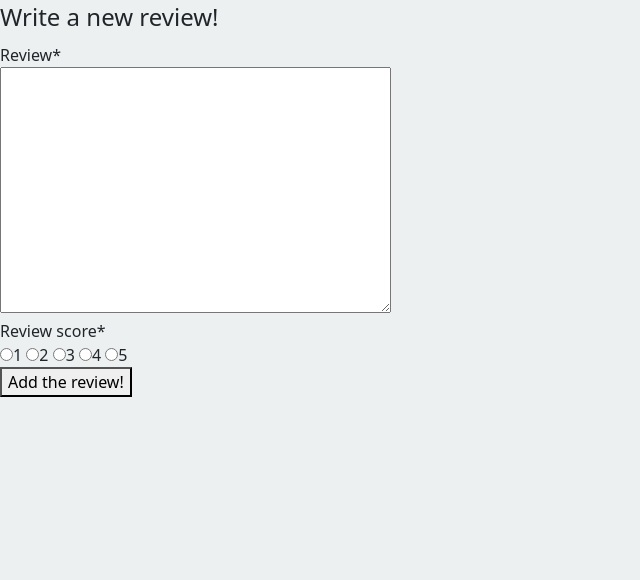
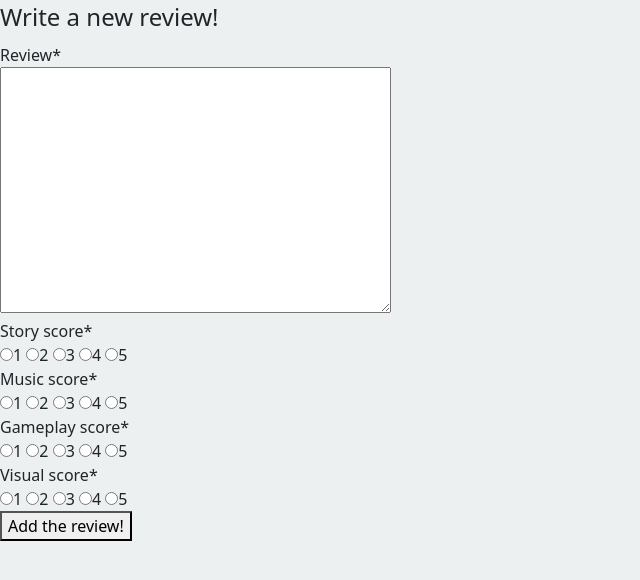
Before and after one commit to vconstellation/video-games-library, a Django app: page /games/detail/1/create_review/ in a window 1280 px wide. Shown: the part 57-637 px from the top of the page, without its empty margins (0-640 px from the left). Run offline with Django 3.2, Linux system fonts and the light colour scheme; some libraries are stand-ins or nearby versions.

Commit message:
Rework Profile - Review relation

```diff
--- a/gamelist/forms.py
+++ b/gamelist/forms.py
@@ -1,6 +1,6 @@
 from django import forms
-from .models import GamesCollection
-from users.models import ProfileGamesCollection, GamesReviews
+from .models import GamesCollection, GamesReviews
+from users.models import ProfileGamesCollection
 
 class GamesCollectionForm(forms.ModelForm):
     class Meta:
@@ -23,7 +23,15 @@ class GamesReviewForm(forms.ModelForm):
 
     class Meta:
         model = GamesReviews
-        fields = ['review', 'review_score']
+        fields = ['review', 'story_score', 'music_score', 'gameplay_score', 'visual_score']
 
-    review_score = forms.ChoiceField(choices = score_range,
+    visual_score = forms.ChoiceField(choices = score_range,
                                                     widget=forms.RadioSelect)
+    music_score = forms.ChoiceField(choices = score_range,
+                                                    widget=forms.RadioSelect)
+    # review_score = forms.ChoiceField(choices = score_range,
+    #                                                 widget=forms.RadioSelect)
+    story_score = forms.ChoiceField(choices = score_range,
+                                                    widget=forms.RadioSelect)
+    gameplay_score = forms.ChoiceField(choices = score_range,
+                                                    widget=forms.RadioSelect)
--- a/gamelist/models.py
+++ b/gamelist/models.py
@@ -1,5 +1,6 @@
 from django.db import models
 from django.contrib.auth.models import User
+from django.db.models.functions import Coalesce
 from PIL import Image
 
 # Create your models here.
@@ -40,6 +41,35 @@ class GamesCollection(models.Model):
 
     description = models.TextField(max_length=450, null=True)
 
+    ### Returning average of ratings code block ###
+
+    def rating_avg(self):
+        return GamesReviews.objects.filter(game_reviewed=self).aggregate(
+                avg=Coalesce(models.Avg('review_score'), 0),
+            )['avg']
+
+    def music_rating_avg(self):
+        return GamesReviews.objects.filter(game_reviewed=self).aggregate(
+                avg=Coalesce(models.Avg('music_score'), 0),
+            )['avg']
+
+    def story_rating_avg(self):
+        return GamesReviews.objects.filter(game_reviewed=self).aggregate(
+                avg=Coalesce(models.Avg('story_score'), 0),
+            )['avg']
+
+    def visual_rating_avg(self):
+        return GamesReviews.objects.filter(game_reviewed=self).aggregate(
+                avg=Coalesce(models.Avg('visual_score'), 0),
+            )['avg']
+
+    def gameplay_rating_avg(self):
+        return GamesReviews.objects.filter(game_reviewed=self).aggregate(
+                avg=Coalesce(models.Avg('gameplay_score'), 0),
+            )['avg']
+
+    ### End of block ###
+
     def __str__(self):
         return (self.name)
 
@@ -59,9 +89,21 @@ class GamesReviews(models.Model):
     #ForeignKey, MtO, Many Reviews to each Game
     game_reviewed = models.ForeignKey(GamesCollection, on_delete=models.CASCADE)
 
+    #experimental 16.02.2021 foreignkey to author
+    author = models.ForeignKey(User, on_delete=models.CASCADE)
+
     review = models.TextField(max_length=600)
 
     #scale 1 to 5?
     review_score = models.IntegerField()
 
+    music_score = models.IntegerField()
+    story_score = models.IntegerField()
+    visual_score = models.IntegerField()
+    gameplay_score = models.IntegerField()
+
+    def save(self):
+        self.review_score = (self.music_score + self.story_score + self.visual_score + self.gameplay_score) / 4
+        super(GamesReviews, self).save()
+
     #Mayhaps add a detailed scoring - score for music, plot, etc
--- a/gamelist/views.py
+++ b/gamelist/views.py
@@ -88,6 +88,6 @@ class GameReviewCreateView(CreateView):
     #Overriding method in order to pre-populate ForeignKey field [with pk]
     def form_valid(self, form, **kwargs):
         review = form.save(commit=False)
-        review.user = self.request.user
+        review.author = self.request.user
         review.game_reviewed_id = self.kwargs['pk']
         return super(GameReviewCreateView, self).form_valid(form)
--- a/layout/static/layout/main.css
+++ b/layout/static/layout/main.css
@@ -217,3 +217,12 @@ body{
     font-size: 16px;
     padding: 8px 12px;
   }
+
+/* END OF BLOCk */
+
+/* REVIEW BLOCK */
+
+.review-right {
+    border-right: 1px dashed black;
+
+}
--- a/users/models.py
+++ b/users/models.py
@@ -1,7 +1,7 @@
 from django.db import models
 from django.contrib.auth.models import User
 from django.utils import timezone
-from gamelist.models import GamesCollection, GamesReviews
+from gamelist.models import GamesCollection
 from django.utils.text import slugify
 from PIL import Image
 # Create your models here.
@@ -28,7 +28,7 @@ class Profile(models.Model):
     #todo: specs (as another model? also completed games)
 
     #experimental
-    review = models.ManyToManyField(GamesReviews)
+    # review = models.ManyToManyField(GamesReviews)
     game = models.ManyToManyField(GamesCollection, through='ProfileGamesCollection')
 
     #urls
```
Also changed, not shown: gamelist/templates/gamelist/gamescollection_detail.html (+31 -0 lines), gamelist/migrations/0019_auto_20210215_1530.py (added), gamelist/migrations/0020_gamesreviews_author.py (added), users/migrations/0022_remove_profile_review.py (added).
